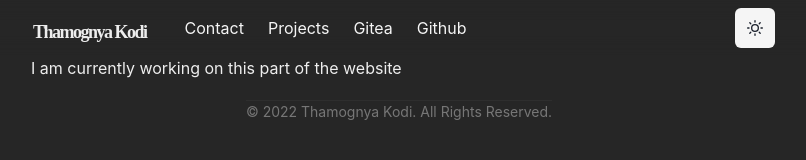
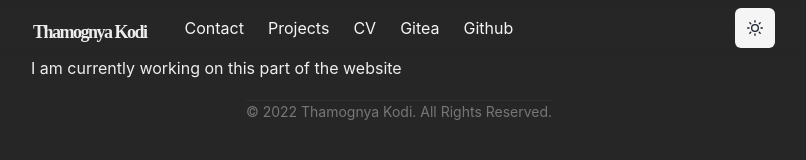
Before and after one commit to thamognya/www.thamognya.com, a Next.js app: page / in a window 1280 px wide. Shown: the top 160 px of the page, without its empty margins (241-1047 px from the left). Built offline with nearby package versions, Linux system fonts and the light colour scheme.

Commit message:
done added cv navbar

```diff
--- a/components/navbar.jsx
+++ b/components/navbar.jsx
@@ -83,6 +83,9 @@ const Navbar = props => {
                     <LinkItem href="/projects" path={path}>
                         Projects
                     </LinkItem>
+                    <LinkItem href="/cv.pdf" path={path}>
+                        CV
+                    </LinkItem>
                     <LinkItem
                         href="https://git.thamognya.com"
                         target="_blank"
@@ -133,6 +136,9 @@ const Navbar = props => {
                                 <NextLink href="/projects" passHref>
                                     <MenuItem as={Link}>Projects</MenuItem>
                                 </NextLink>
+                                <NextLink href="/cv.pdf" passHref>
+                                    <MenuItem as={Link}>CV</MenuItem>
+                                </NextLink>
                                 <NextLink
                                     href="https://git.thamognya.com/"
                                     target="_blank"
```
